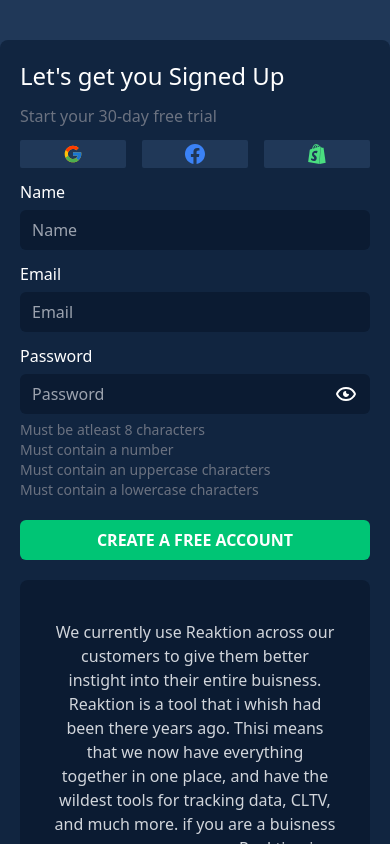
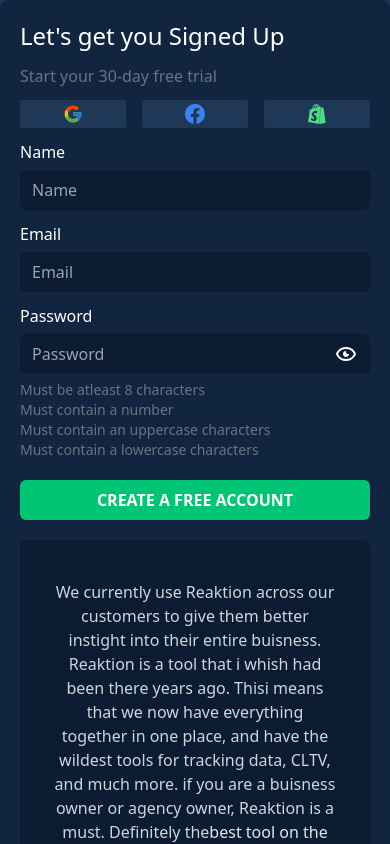
Before and after one commit to Elul-Asfaha/signup, a React (Vite) app: page / in a window 390 px wide. Shown: the top 844 px of the page. Built offline with nearby package versions, Linux system fonts and the light colour scheme.

Commit message:
a better place for the padding

```diff
--- a/src/App.tsx
+++ b/src/App.tsx
@@ -2,7 +2,7 @@
 
 function App() {
     return (
-        <div className='min-h-screen flex flex-col justify-center items-center bg-[#203858] py-10 md:py-0'>
+        <div className='min-h-screen flex flex-col justify-center items-center bg-[#203858]'>
             <Signup />
         </div>
     );
--- a/src/components/signup.tsx
+++ b/src/components/signup.tsx
@@ -5,7 +5,7 @@
 import Form from "./form";
 const Signup = () => {
     return (
-        <div className='grid grid-cols-1 md:grid-cols-2 bg-[#112540] md:w-[90%] lg:w-[80%] xl:min-w-[800px] xl:w-[70%] xl:max-w-[1000px] min-h-[700px] rounded-lg'>
+        <div className='grid grid-cols-1 md:grid-cols-2 bg-[#112540] pb-10 md:pb-0 md:w-[90%] lg:w-[80%] xl:min-w-[800px] xl:w-[70%] xl:max-w-[1000px] min-h-[700px] rounded-lg'>
             <div className='flex flex-col gap-3 text-white p-5'>
                 <p className='text-2xl'>Let's get you Signed Up</p>
                 <p className='text-gray-500'>Start your 30-day free trial</p>
```
